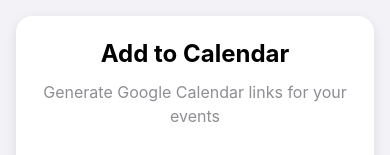
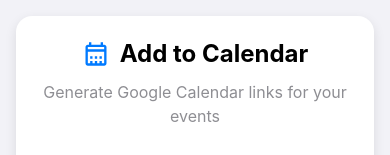
Before and after one commit to sauravhhh/Add2Calendar, a plain HTML site: page index.html in a window 390 px wide. Shown: the top 155 px of the page. Drawn offline with Linux system fonts and the light colour scheme.

Commit message:
Update index.html

```diff
--- a/index.html
+++ b/index.html
@@ -44,10 +44,23 @@
             flex: 1;
         }
 
+        .header {
+            display: flex;
+            align-items: center;
+            justify-content: center;
+            margin-bottom: 8px;
+        }
+
+        .calendar-icon {
+            width: 32px;
+            height: 32px;
+            margin-right: 12px;
+            color: var(--primary-color);
+        }
+
         h1 {
             font-size: 28px;
             font-weight: 700;
-            margin-bottom: 8px;
             text-align: center;
         }
 
@@ -230,6 +243,12 @@
                 font-size: 24px;
             }
 
+            .calendar-icon {
+                width: 28px;
+                height: 28px;
+                margin-right: 10px;
+            }
+
             .button-group {
                 flex-direction: column;
             }
@@ -238,7 +257,12 @@
 </head>
 <body>
     <div class="container">
-        <h1>Add to Calendar</h1>
+        <div class="header">
+            <svg class="calendar-icon" viewBox="0 0 24 24" fill="none" xmlns="http://www.w3.org/2000/svg">
+                <path d="M19 4H18V2H16V4H8V2H6V4H5C3.89 4 3.01 4.9 3.01 6L3 20C3 21.1 3.89 22 5 22H19C20.1 22 21 21.1 21 20V6C21 4.9 20.1 4 19 4ZM19 20H5V10H19V20ZM19 8H5V6H19V8ZM9 14H7V16H9V14ZM13 14H11V16H13V14ZM17 14H15V16H17V14ZM9 18H7V20H9V18ZM13 18H11V20H13V18ZM17 18H15V20H17V18Z" fill="currentColor"/>
+            </svg>
+            <h1>Add to Calendar</h1>
+        </div>
         <p class="subtitle">Generate Google Calendar links for your events</p>
 
         <form id="calendar-form">
@@ -388,4 +412,4 @@
         });
     </script>
 </body>
-  </html>
+</html>
```
